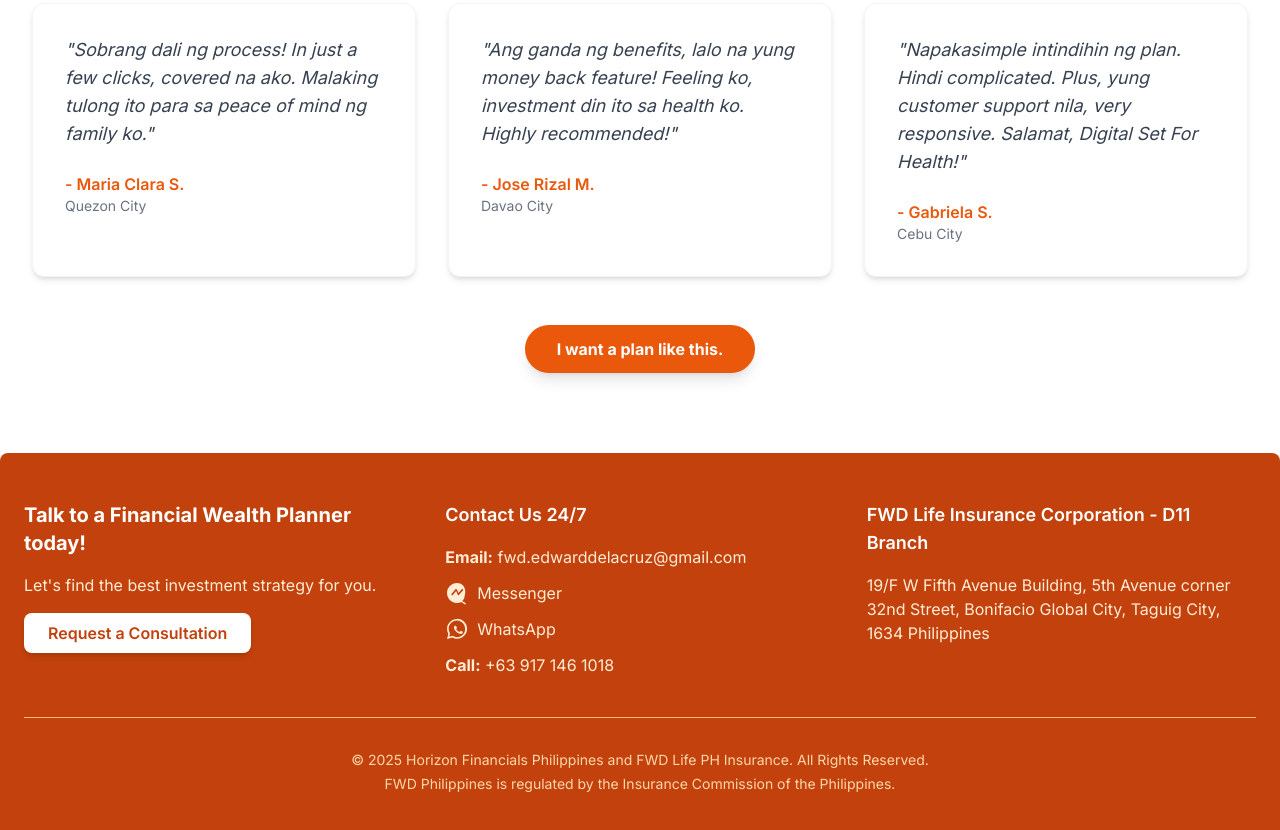
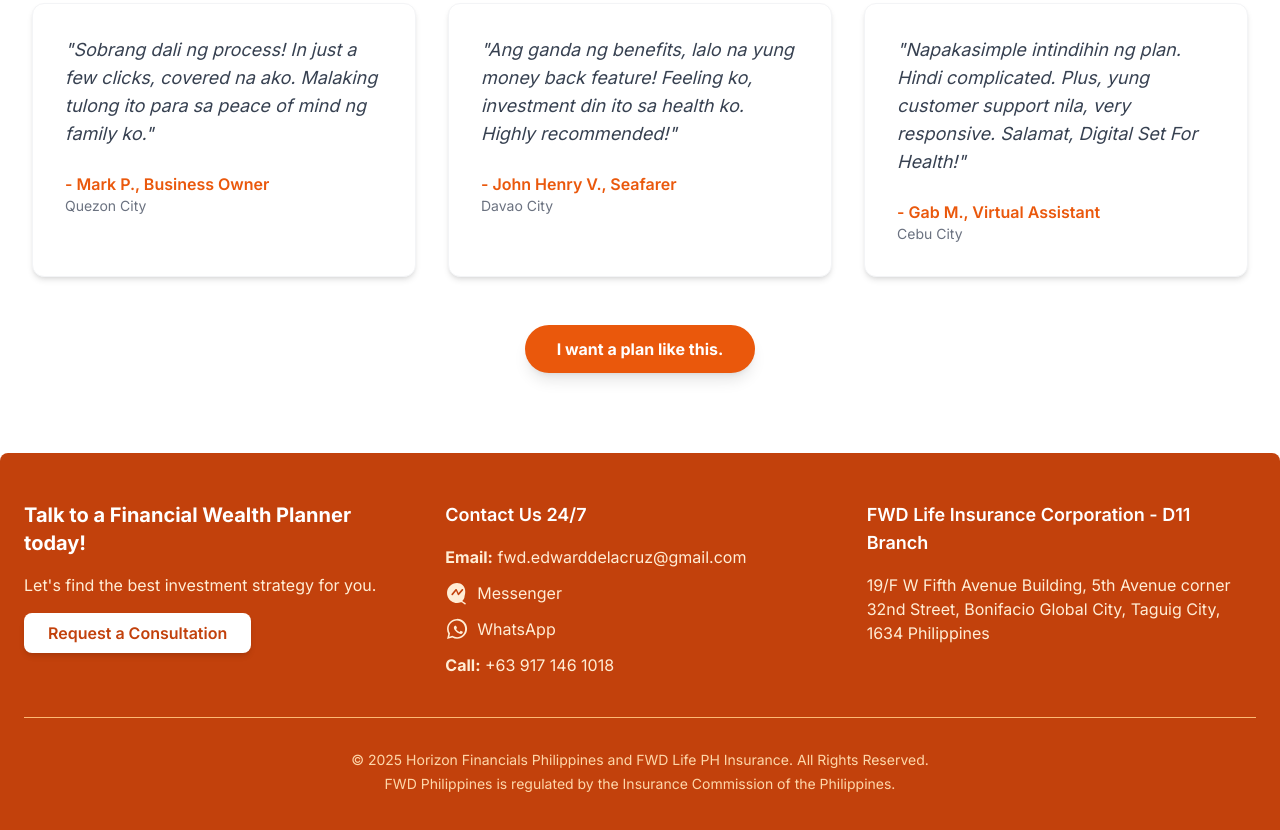
Before and after one commit to ebandc/sfhbyfwd, a plain HTML site: page index.html in a window 1280 px wide. Shown: the part 4991-5821 px from the top of the page. Drawn offline with nearby package versions, Linux system fonts and the light colour scheme.

Commit message:
Update index.html

```diff
--- a/index.html
+++ b/index.html
@@ -327,7 +327,7 @@
                     <p class="text-lg italic text-gray-700 mb-6">
                         "Sobrang dali ng process! In just a few clicks, covered na ako. Malaking tulong ito para sa peace of mind ng family ko."
                     </p>
-                    <p class="font-semibold text-orange-600">- Maria Clara S.</p>
+                    <p class="font-semibold text-orange-600">- Mark P., Business Owner</p>
                     <p class="text-sm text-gray-500">Quezon City</p>
                 </div>
                 <!-- Testimonial 2 -->
@@ -335,7 +335,7 @@
                     <p class="text-lg italic text-gray-700 mb-6">
                         "Ang ganda ng benefits, lalo na yung money back feature! Feeling ko, investment din ito sa health ko. Highly recommended!"
                     </p>
-                    <p class="font-semibold text-orange-600">- Jose Rizal M.</p>
+                    <p class="font-semibold text-orange-600">- John Henry V., Seafarer</p>
                     <p class="text-sm text-gray-500">Davao City</p>
                 </div>
                 <!-- Testimonial 3 -->
@@ -343,7 +343,7 @@
                     <p class="text-lg italic text-gray-700 mb-6">
                         "Napakasimple intindihin ng plan. Hindi complicated. Plus, yung customer support nila, very responsive. Salamat, Digital Set For Health!"
                     </p>
-                    <p class="font-semibold text-orange-600">- Gabriela S.</p>
+                    <p class="font-semibold text-orange-600">- Gab M., Virtual Assistant</p>
                     <p class="text-sm text-gray-500">Cebu City</p>
                 </div>
             </div>
```
